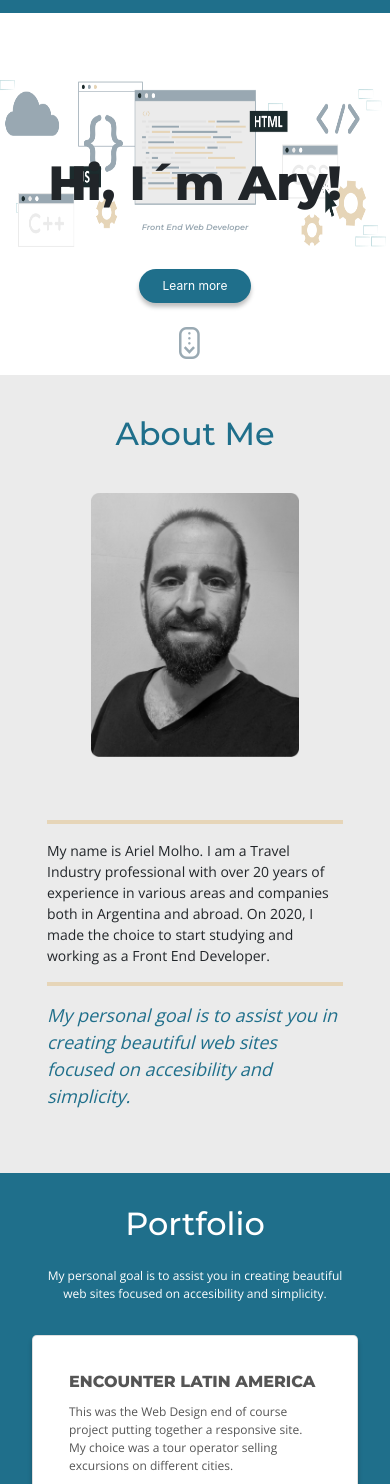
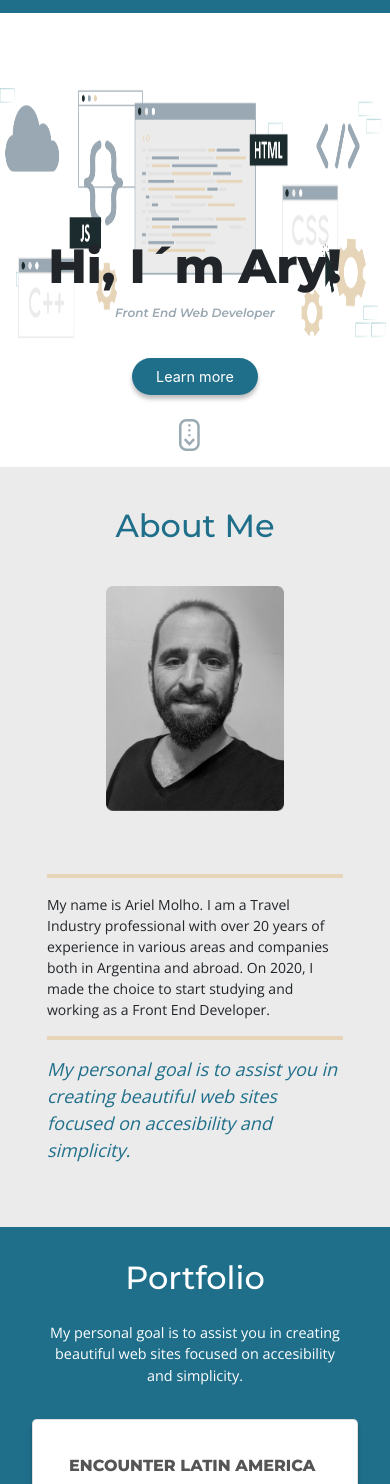
Before and after one commit to ArielMolho/Portfolio, a plain HTML site: page index.html in a window 390 px wide. Shown: the part 79-1563 px from the top of the page. Drawn offline with nearby package versions, Linux system fonts and the light colour scheme.

Commit message:
ajustes media query max 768px

```diff
--- a/scss/style.scss
+++ b/scss/style.scss
@@ -309,6 +309,15 @@ section#contact{
 }
 
 /* MEDIA QUERIES */
+@media (max-width: 480px) {
+    section#head{
+        margin-top: 2rem;
+        padding-top: 4rem;
+        padding-bottom: 1rem;
+        height: 40vh;
+        background-size:100% 40%;
+    }
+}
 @media (max-width: 567px) {
     /* NAV */
     .logo{
@@ -327,7 +336,7 @@ section#contact{
         padding-top: 4rem;
         padding-bottom: 1rem;
         height: 50vh;
-        background-size:100% 40%;
+        background-size:100% 60%;
     }
     h1{
         font-size: 1rem;
@@ -376,21 +385,72 @@ section#contact{
 }
 
 @media (max-width: 768px) {
+    /* NAV */
+    .logo{
+        width: 50px;
+        height: 50px;
+    }
+    a.navbar-name{
+        font-size: 1rem;
+    }
+    .nav-icon{
+        padding-right: .5rem;
+    }
+    /* HEAD */
+    section#head{
+        margin-top: 2.5rem;
+        padding-top: 4rem;
+        padding-bottom: 1rem;
+        height: 60vh;
+        background-size:100% 50%;
+    }
     h1{
         font-size: 3rem;
     }
-    .lead{
-        font-size: 2rem;
+    p.lead{
+        font-size: .75rem;
     }
     .card-title{
         font-size: 1rem;
         font-weight: bold;
     }
+    a.portfolio-link{
+        font-size: 1rem;
+    }
     h2{
         font-size: 2rem;
     }
-    .navbar, #card-button, #form-button{
+    #learnMore, .navbar, p.portfolio-card-text, #form-button, .portfolio-text{
         font-size: .9rem;
+    }
+    /* ABOUT ME & PORTFOLIO*/
+    section#aboutMe, section#portfolio{
+        height: 100%;
+        margin: 0;
+    }
+    .image-about{
+        padding: 0;
+        display: flex;
+        flex-direction: row;
+        justify-content: center;
+    }
+    .card-image{
+        width: 60%;
+        height: 60%;
+    }
+    .body-about{
+        padding: 1rem 0;
+        margin: 0;
+    }
+    .textOne{
+        font-size: 14px;
+    }
+    .textTwo{
+        font-size: 18px;
+    }
+    /* CONTACT & FOOTER*/
+    .form-control, .contact-whatsapp, .footer-copyright{
+        font-size: 12px;
     }
 }
 @media (max-width: 992px) {
```
Also changed, not shown: css/style.css.
